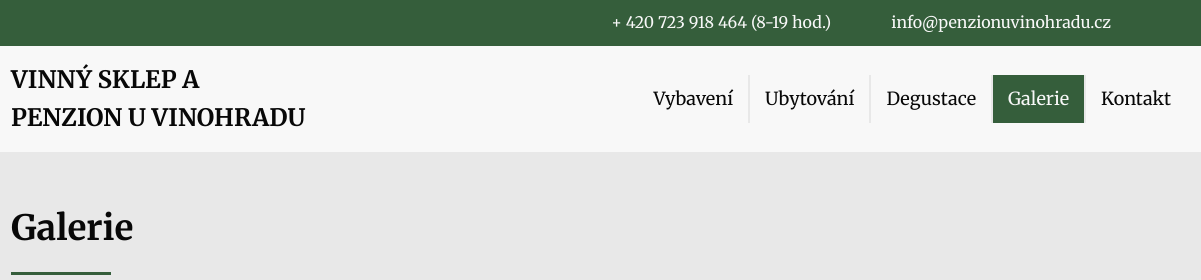
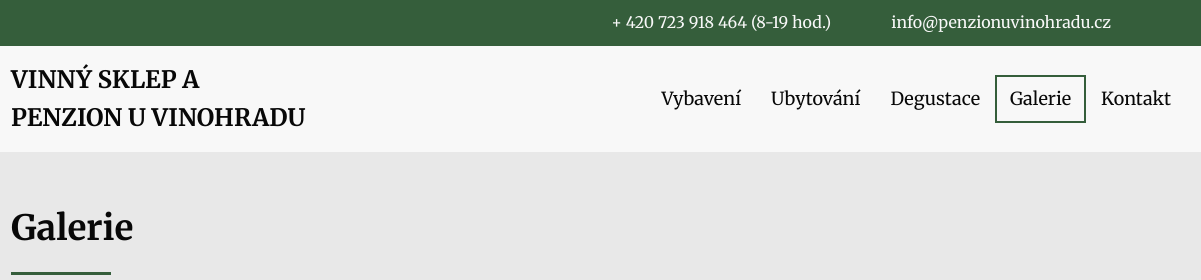
Before and after one commit to evamarko/PROJEKT-Penzion-U-Vinohradu, an Eleventy site: page galerie.html in a window 1280 px wide. Shown: the top 280 px of the page, 79-1280 px from the left. Built offline with nearby package versions, Linux system fonts and the light colour scheme; Eleventy itself is replaced by a stand-in of ours; files that its build step writes are made by us from their sources.

Commit message:
Hotový projekt - úprava aktivní menu

```diff
--- a/scss/_menu.scss
+++ b/scss/_menu.scss
@@ -48,7 +48,6 @@
   @media screen and (min-width: 540px) {
     border: none;
     flex: 1 1 100%;
-    border-right: 2px solid colors.$color-grey;
   }
 }
 
@@ -111,4 +110,10 @@
 .menu__link--active {
   color: colors.$color-white;
   background-color: colors.$color-primary;
+
+  @media screen and (min-width: 540px) {
+    color: colors.$color-black;
+    background-color: colors.$color-white;
+    box-shadow: 0px 0px 0px 2px colors.$color-primary inset;
+  }
 }
```
Also changed, not shown: css/style.css, 1 other file.
